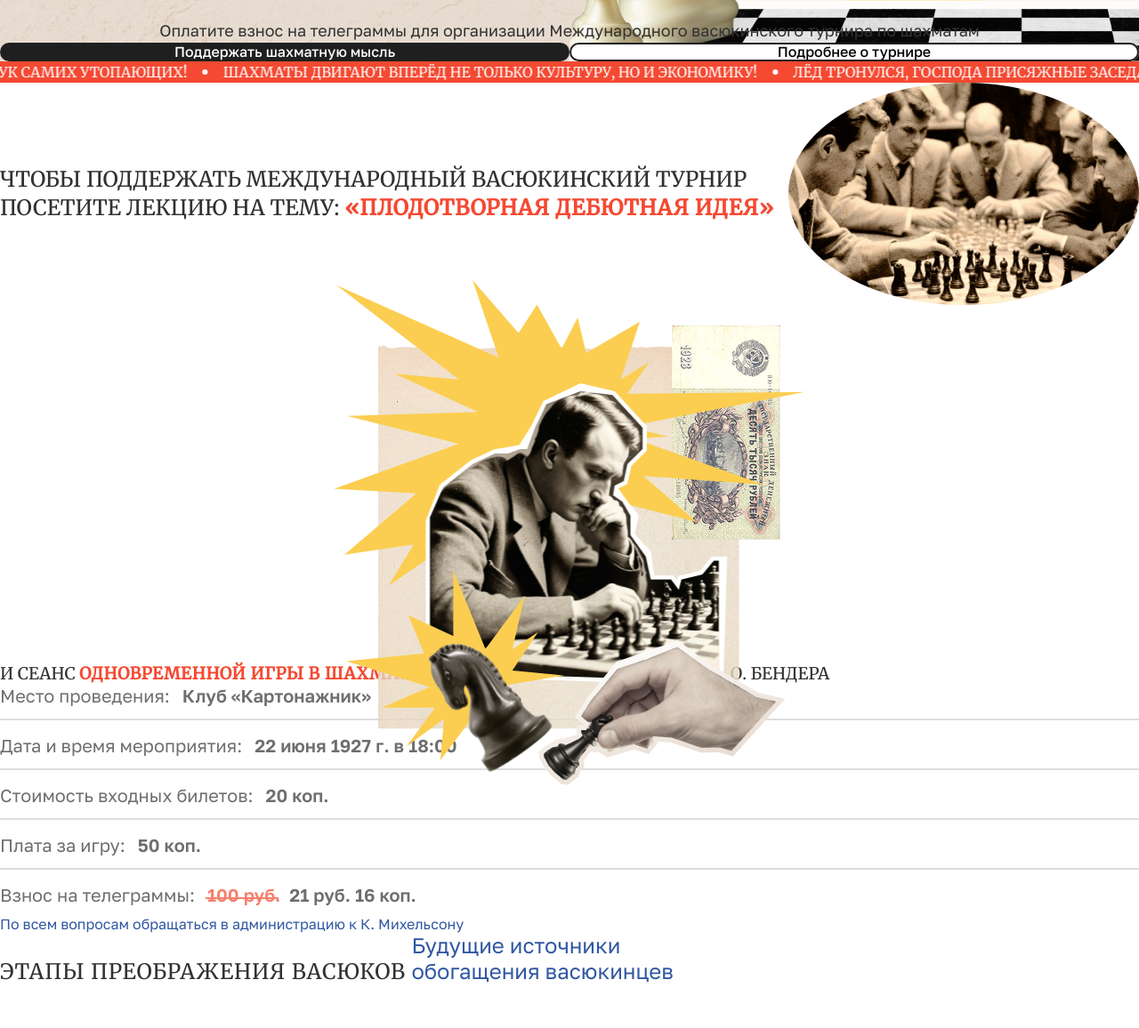
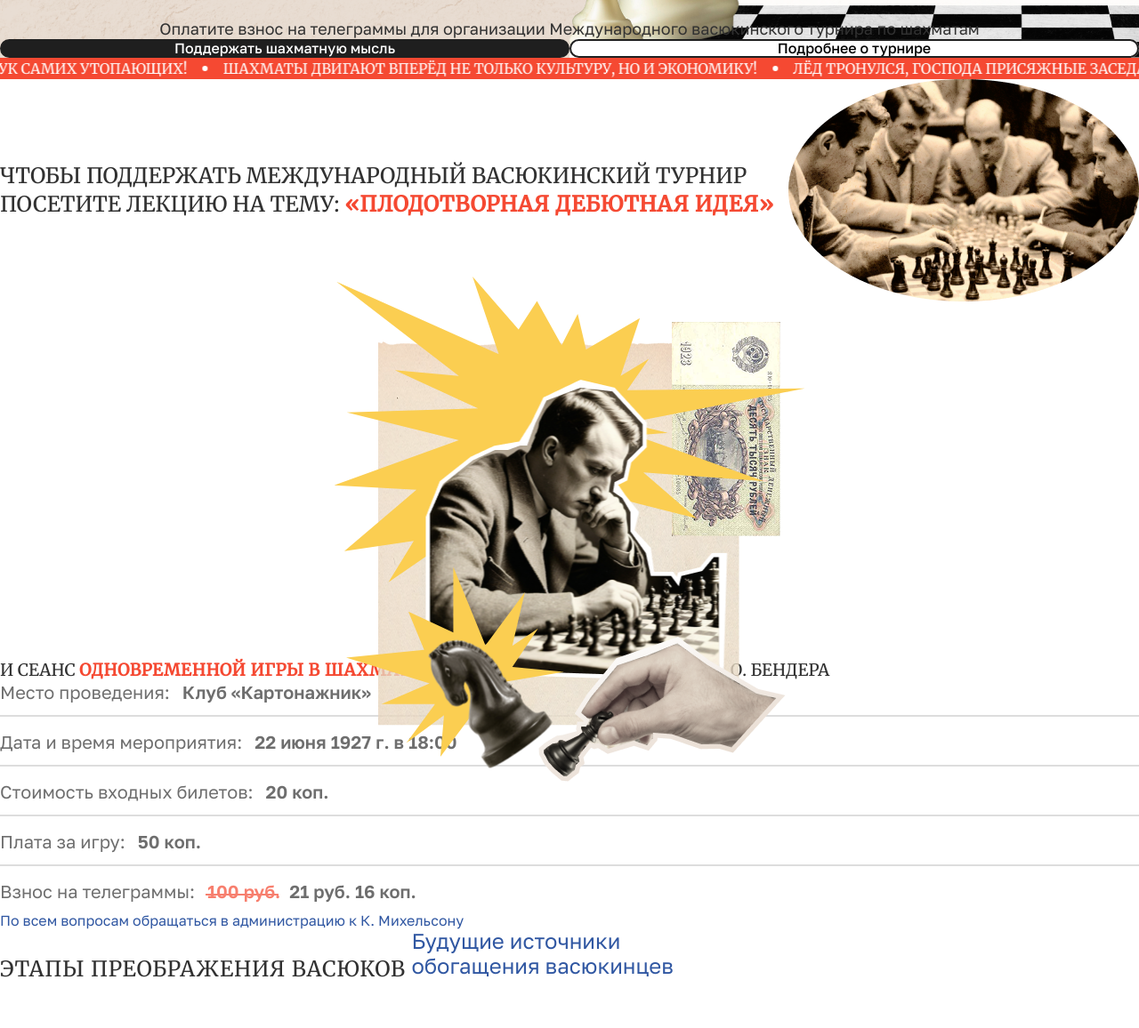
Before and after one commit to Andrew-Yurkin/chess-club, a website built with Vite: page index.html in a window 1280 px wide. Shown: the part 82-1238 px from the top of the page at 89% size. Built offline with nearby package versions, Linux system fonts and the light colour scheme.

Commit message:
fix margin

```diff
--- a/src/components/hero/hero.scss
+++ b/src/components/hero/hero.scss
@@ -104,7 +104,7 @@
     font-family: var(--font-primary);
     font-size: 18px;
     font-weight: var(--fw-regular);
-    line-height: size(129%, 130%);
+    line-height: 128%;
     margin-bottom: size(38.5px, 32px);
 
     @media (max-width: 425px) {
--- a/src/components/stages/stages.scss
+++ b/src/components/stages/stages.scss
@@ -35,6 +35,13 @@
 		max-width: 300px;
 		margin-left: size(5.5px, 0px);
 		letter-spacing: 0;
+		position: relative;
+		top: -2px;
+
+		@media (max-width: 768px) {
+			top: 0px;
+			margin-top: 10px;
+		}
 
 		@media (max-width: 560px) {
 			max-width: 100%;
```
